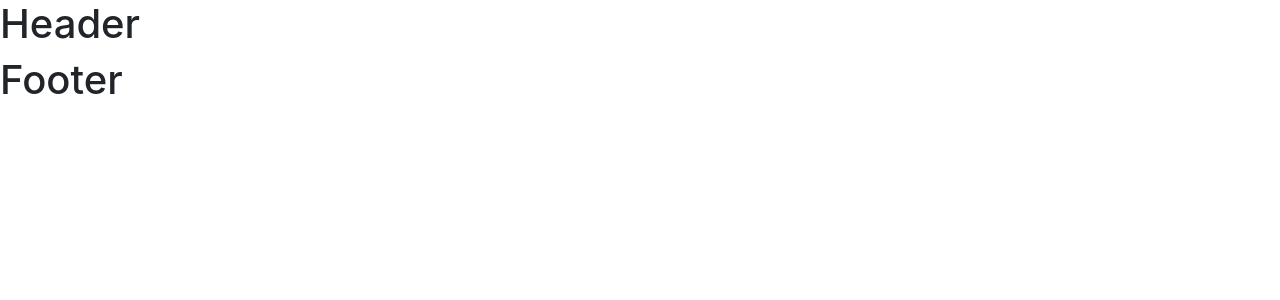
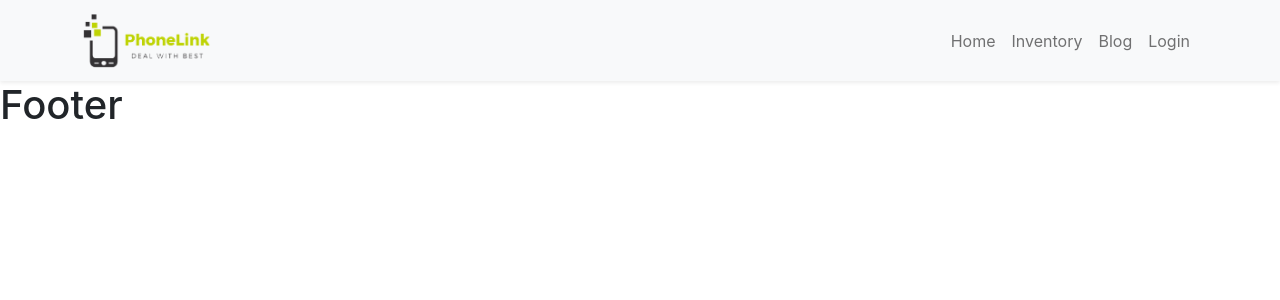
Before and after one commit to EkramH/phonelink-client-side, a React (Create React App) app: page / in a window 1280 px wide. Shown: the top 300 px of the page. Built offline with nearby package versions, Linux system fonts and the light colour scheme.

Commit message:
header added and favicon

```diff
--- a/src/components/Header/Header.js
+++ b/src/components/Header/Header.js
@@ -1,11 +1,37 @@
 import React from "react";
+import { Container, Nav, Navbar } from "react-bootstrap";
+import { Link } from "react-router-dom";
 import "./Header.css";
+import logo from "../../assets/img/logo.png";
 
 const Header = () => {
   return (
-    <div>
-      <h1>Header</h1>
-    </div>
+    <>
+      <Navbar className="shadow-sm" bg="light" sticky="top" expand="lg">
+        <Container>
+          <Navbar.Brand as={Link} to="/">
+            <img height="55" src={logo} alt="" />
+          </Navbar.Brand>
+          <Navbar.Toggle aria-controls="basic-navbar-nav" />
+          <Navbar.Collapse id="basic-navbar-nav">
+            <Nav className="ms-auto">
+              <Nav.Link as={Link} to="/">
+                Home
+              </Nav.Link>
+              <Nav.Link as={Link} to="/service">
+                Inventory
+              </Nav.Link>
+              <Nav.Link as={Link} to="/blog">
+                Blog
+              </Nav.Link>
+              <Nav.Link as={Link} to="/blog">
+                Login
+              </Nav.Link>
+            </Nav>
+          </Navbar.Collapse>
+        </Container>
+      </Navbar>
+    </>
   );
 };
 
```
Also changed, not shown: 1 other file (tests, documents, lock files or other folders).
